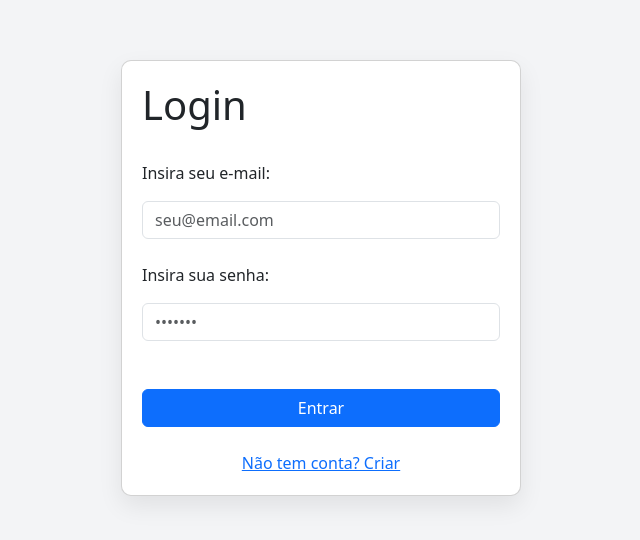
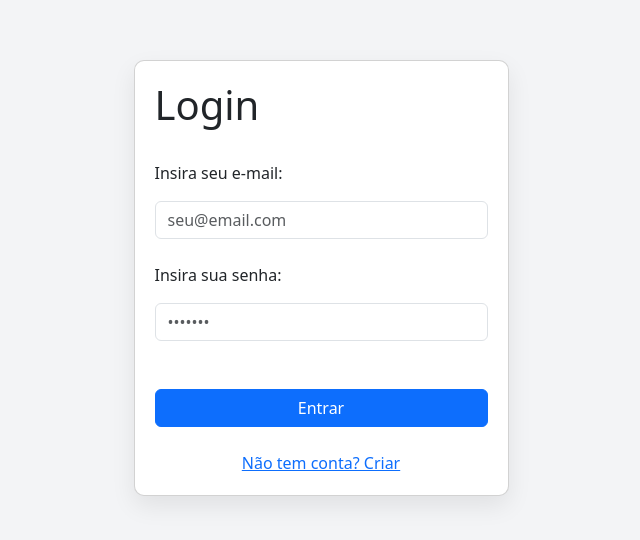
Before and after one commit to maria-gabriela18/pi-servicoja, a Next.js app: page /login_usuarios in a window 1280 px wide. Shown: the part 122-662 px from the top of the page, without its empty margins (319-959 px from the left). Built offline with nearby package versions, Linux system fonts and the light colour scheme.

Commit message:
criação de link para os botões da página de cadastro de usuário e login
Adicionei links aos botões para que ao apertar o botão e link das páginas, elas se interligassem

```diff
--- a/app/cadastro_usuarios/page.js
+++ b/app/cadastro_usuarios/page.js
@@ -1,3 +1,4 @@
+import Link from "next/link";
 import "./cadastro_usuarios.css";
 
 export default function Cadastro() {
@@ -79,7 +80,7 @@ export default function Cadastro() {
                 </div>
 
                 <div class="col-6">
-                <button class="btn btn-danger">Cancelar</button>
+                <Link k href="login_usuarios"> <button class="btn btn-danger">Cancelar</button> </Link>
                 </div>
 
             </div>
--- a/app/login_usuarios/login_usuario.css
+++ b/app/login_usuarios/login_usuario.css
@@ -8,7 +8,7 @@ body{
 
 .card{
     background-color: #fff;
-    width: 400px;
+    width: 375px;
     padding: 20px;
     border-radius:10px;
     box-shadow: 0 10px 25px rgba(0,0,0,0.08);
--- a/app/login_usuarios/page.js
+++ b/app/login_usuarios/page.js
@@ -1,3 +1,4 @@
+import Link from "next/link";
 import "./login_usuario.css";
 
 export default function Login() {
@@ -26,7 +27,7 @@ export default function Login() {
             <br />
 
             <div className="semconta">
-                <a href="./cadastro_usuarios">Não tem conta? Criar</a>
+                <Link href="cadastro_usuarios" > Não tem conta? Criar </Link>
             </div>
 
 
```
